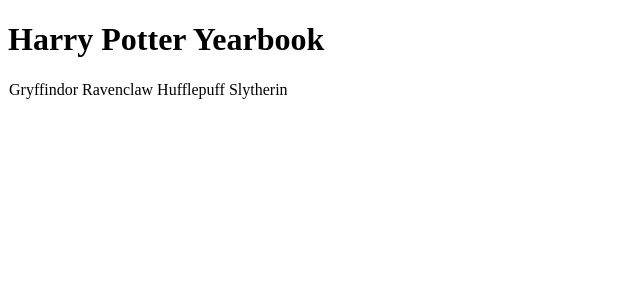
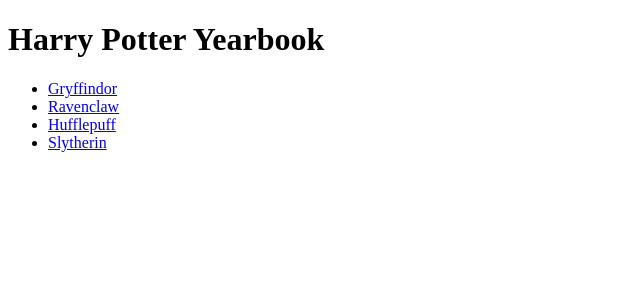
Before and after one commit to cperry44/harry-potter, a React (Create React App) app: page / in a window 1280 px wide. Shown: the top 300 px of the page, without its empty margins (0-640 px from the left). Built offline with nearby package versions, Linux system fonts and the light colour scheme; no server answers.

Commit message:
merging files

```diff
--- a/src/component/App.js
+++ b/src/component/App.js
@@ -1,62 +1,79 @@
 import React, { Component } from 'react'
 import ReactDOM from 'react-dom'
-import { BrowserRouter, Switch, Route, Link } from 'react-router-dom'
+import { BrowserRouter, Switch, Router, Route, Link } from 'react-router-dom'
 import axios from "axios";
 
+const App = () => (
+  <div>
+    <Main />
+  </div>
+)
 
-class HouseList extends Component {
-  constructor(props) {
-    super(props);
-  }
+const Main = () => (
+  <main>
+
+    <Switch>
+      <Route exact path='/' component={Houses}/>
+      <Route path='/:number' component={HouseView}/>
+    </Switch>
+  </main>
+)
 
 
-  render() {
-    Infohpapi()
-    Infopotterapi()
-    console.log(harryPotterSpells.all)
-    return(
-      <div>
-        <div id="appTitle">
-          <h1>Harry Potter Yearbook</h1>
-        </div>
-        <td class="houseNames">
-          Gryffindor
-          Ravenclaw
-          Hufflepuff
-          Slytherin
-        </td>
-      </div>
 
-    )
-  }
-
-}
-
-const harryPotterSpells = require('harry-potter-spells')
-
-function Infohpapi () {
-  const  request =
-   axios.get(`http://hp-api.herokuapp.com/api/characters`);
-
-    console.log("request", request);
-
-  return{ payload: request}
-}
-
-function Infopotterapi () {
-
-  const key= "$2a$10$O4hd7lWpr2K95sV68FMW/uWbh54LNxWort6gLLPiPJ47bNY2F9t82";
-  const url = "https://www.potterapi.com/v1/";
-  const search = "houses"
-  const request2= axios.get(`${url}${search}?key=${key}`);
+const Houses = () => (
+  <div>
+      <h1 id="title">Harry Potter Yearbook</h1>
+      <ul>
+        {
+          HarryPotterAPI.all().map(h => (
+            <li key={h.name}>
+              <Link to={`/${h.number}`}>{h.name}</Link>
+            </li>
+          ))
+        }
+      </ul>
+ </div>
+)
 
 
-    //`${url}/characters?key=${key}`);
+const HouseView = (props) => {
+  let house = HarryPotterAPI.get(
+    parseInt(props.match.params.number, 10)
+  )
+  if (!house) {
+    return <div>Back off, Muggle! There are only four Hogwarts Houses</div>
+  }
+  return (
+  <div>
 
-    console.log("request2:", request2);
-
-  return{ payload: request2}
+  </div>
+  )
 }
 
 
-export default HouseList;
+// hardcode for practice
+const HarryPotterAPI = {
+  houses: [
+    { number: 1, name: "Gryffindor"},
+    { number: 2, name: "Ravenclaw"},
+    { number: 3, name: "Hufflepuff"},
+    { number: 4, name: "Slytherin"}
+  ],
+  all: function() { return this.houses},
+  get: function(id) {
+    const isHouse = h => h.number === id
+    return this.houses.find(isHouse)
+  }
+}
+
+
+
+
+
+
+
+
+
+
+export default App;
--- a/src/index.js
+++ b/src/index.js
@@ -1,8 +1,12 @@
 import React, { Compondent } from "react";
+import { BrowserRouter, Switch, Router, Route, Link } from 'react-router-dom'
 import ReactDOM from "react-dom";
 
 import App from "./component/App.js";
 
 
 ReactDOM.render(
-  <App />, document.getElementById('root'));
+  <BrowserRouter>
+    <App />
+  </BrowserRouter>
+, document.getElementById('root'));
```
